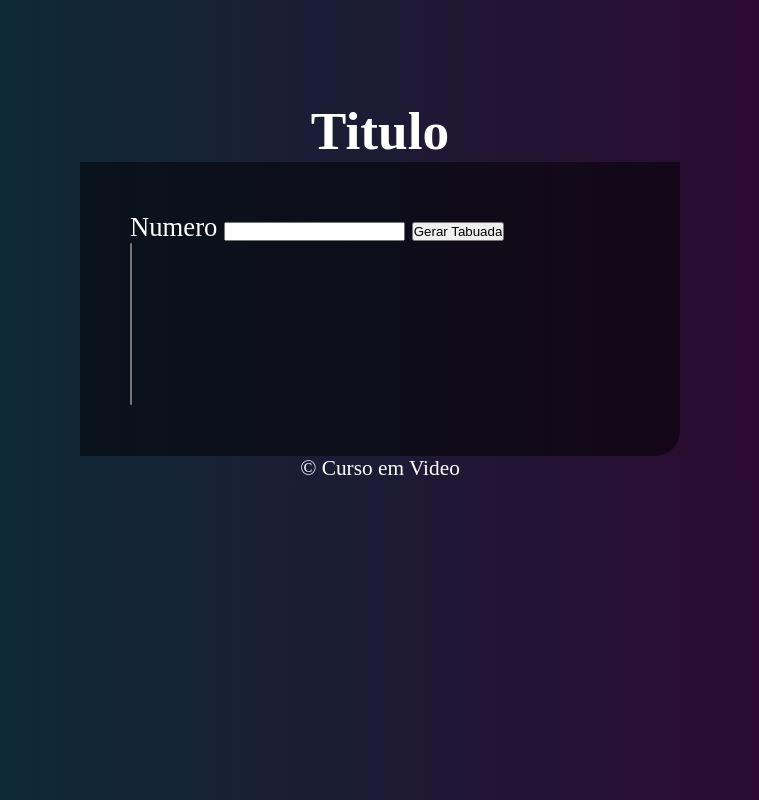
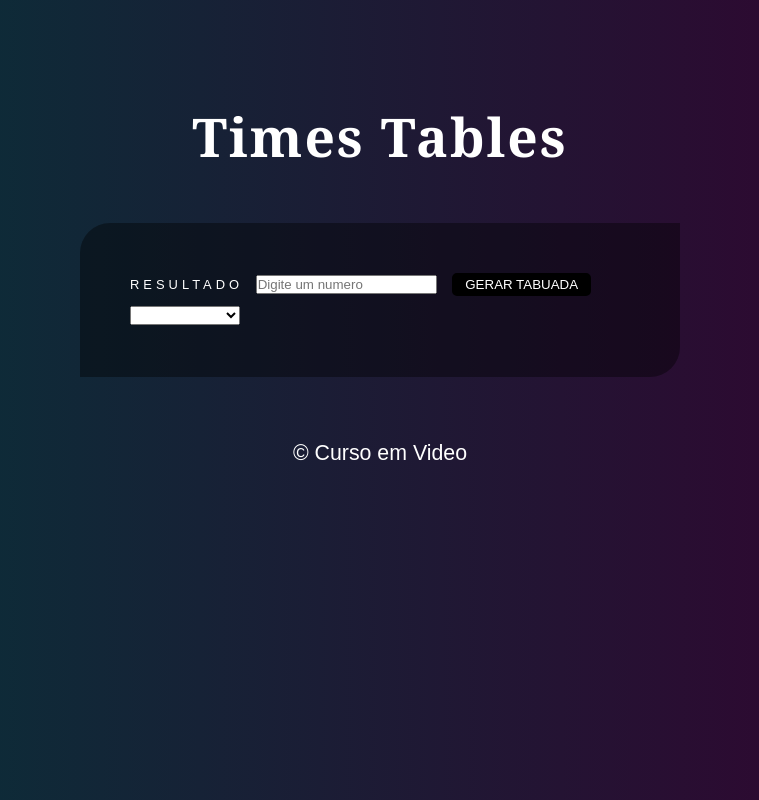
Before and after one commit to Igords-goncalves/Project-times-tables-generator, a plain HTML site: page index.html in a window 1280 px wide. Shown: the whole page, without its empty margins (260-1019 px from the left). Drawn offline with Linux system fonts and the light colour scheme.

Commit message:
Improvimetns in style

```diff
--- a/index.html
+++ b/index.html
@@ -9,16 +9,16 @@
 </head>
 <body>
     <header>
-        <h1>Titulo</h1>
+        <h1>Times Tables</h1>
     </header>
     <section>
         <div id="number">
-            Numero
-            <input type="Number" name="number" id="txtn">
-            <input type="button" value="Gerar Tabuada" onclick="gerador()">
+            RESULTADO
+             <input type="Number" name="number" id="txtn" placeholder="Digite um numero">
+           <input type="button" id="botao" value="GERAR TABUADA" onclick="gerador()">
         </div>
         <div>
-            <select name="tabuada" id="txtt" size="10"></select>
+            <select name="tabuada" id="txtt" size="1"></select>
         </div>
     </section>
     <footer>
--- a/javascript.js
+++ b/javascript.js
@@ -7,9 +7,11 @@ function gerador() {
     } else {
         let n = Number(number.value); //Convertendo o numero digitado p/ numero
         let count = 1
+        tabuada.innerHTML = '';
         while (count <= 10) {
             let item = document.createElement('option'); //Mesma coisa de criar dentro do html
             item.text = `${n} x ${count} = ${n * count}`;
+            item.value = `tabuada${count}`
             tabuada.appendChild(item);
             count ++
         }
--- a/style.css
+++ b/style.css
@@ -10,21 +10,54 @@ body {
     font: normal 20pt 'Times News Roman';
     text-align: center;
 }
+header {
+    margin-bottom: 50px;
+    font-family: Cambria, Cochin, Georgia, Times, 'Times New Roman', serif;
+    letter-spacing: 2px;
+}
 section {
-    background: rgba(0, 0, 0, 0.50);
+    background: rgba(0, 0, 0, 0.40);
     width: 500px;
     padding: 50px;
     color: #ffffff;
     margin: auto;
-    border-radius: 0px 0px 25px 0px;
+    border-radius: 30px 0px 30px 0px;
     text-align: left;
-
 }
 footer {
     color: white;
     text-align: center;
     font-style: normal;
     font-size: 16pt;
+    font-family: Arial, Helvetica, sans-serif;
     text-shadow: 0.1em 0.1em 0.05em rgba(0, 0, 0, 0%);
-    margin-top: 0%;
+    margin-top: 5%;
+
 }
+#txtt {
+    width: 110px;
+    margin-top: 10px;
+}
+#txtn {
+    margin-left: 5px;
+}
+#number {
+    flex-direction: row;
+    letter-spacing: 4px;
+    font-size: 9.7pt;
+    font-family: Arial, Helvetica, sans-serif;
+}
+#botao {
+    padding: 1px 10px 1px 10px;
+    font-size: 10pt;
+    color: white;
+    background: black;
+    border-radius: 5px;
+    flex-direction: row;
+    margin-left: 8px;
+    border: solid black;
+}
+#botao:hover {
+    background: linear-gradient(to left, #36002f, #04353a);
+    border: solid #04353a;;
+}
```
